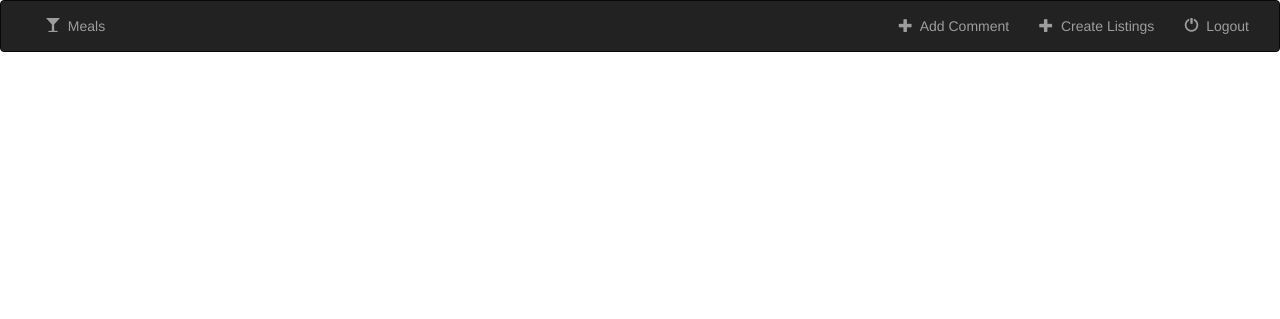
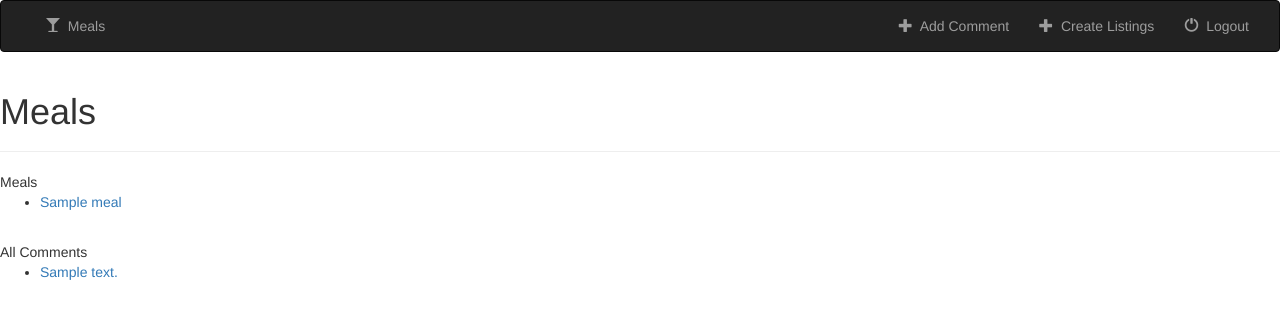
Before and after one commit to SophieTao/proj4, a Django app: template app/web/api/templates/api/index.html in a window 1280 px wide. Shown: the top 319 px of the page. Run offline with Django 3.2, Linux system fonts and the light colour scheme; the template is opened without the code that fills it: most values are stand-ins (such as "Sample title", 1, 10 or a date in 2020); parts of the project's set-up code (start-up, migrations or seed data) failed here and were passed over; some libraries are stand-ins or nearby versions.

Commit message:
fixed home page

```diff
--- a/app/exp/api/views.py
+++ b/app/exp/api/views.py
@@ -23,6 +23,7 @@
 	req2 = urllib.request.Request('http://models-api:8000/api/v1/allmeals')
 	resp_json2 = urllib.request.urlopen(req2).read().decode('utf-8')
 	resp2 = json.loads(resp_json2)
+
 
 	if len(resp1) < 3:
 		return JsonResponse([resp2, resp],safe=False)
--- a/app/web/api/templates/api/index.html
+++ b/app/web/api/templates/api/index.html
@@ -7,7 +7,7 @@
 Meals
     <ul>
     {% for meal in meals %}
-        <li><a href="/meal/{{ meal.id }}/">hello{{ meal.name }}</a></li>
+        <li><a href="/meal/{{ meal.id }}/">{{ meal.name }}</a></li>
         <br>
     {% endfor %}
     </ul>
--- a/app/web/api/templates/base.html
+++ b/app/web/api/templates/base.html
@@ -55,7 +55,7 @@
         </ul>
     </div>
 </nav>
-{% block content %}
+{% block body %}
 {% endblock %}
 </body>
 </html>
```
Also changed, not shown: app/web/api/views.py (+18 -0 lines).
